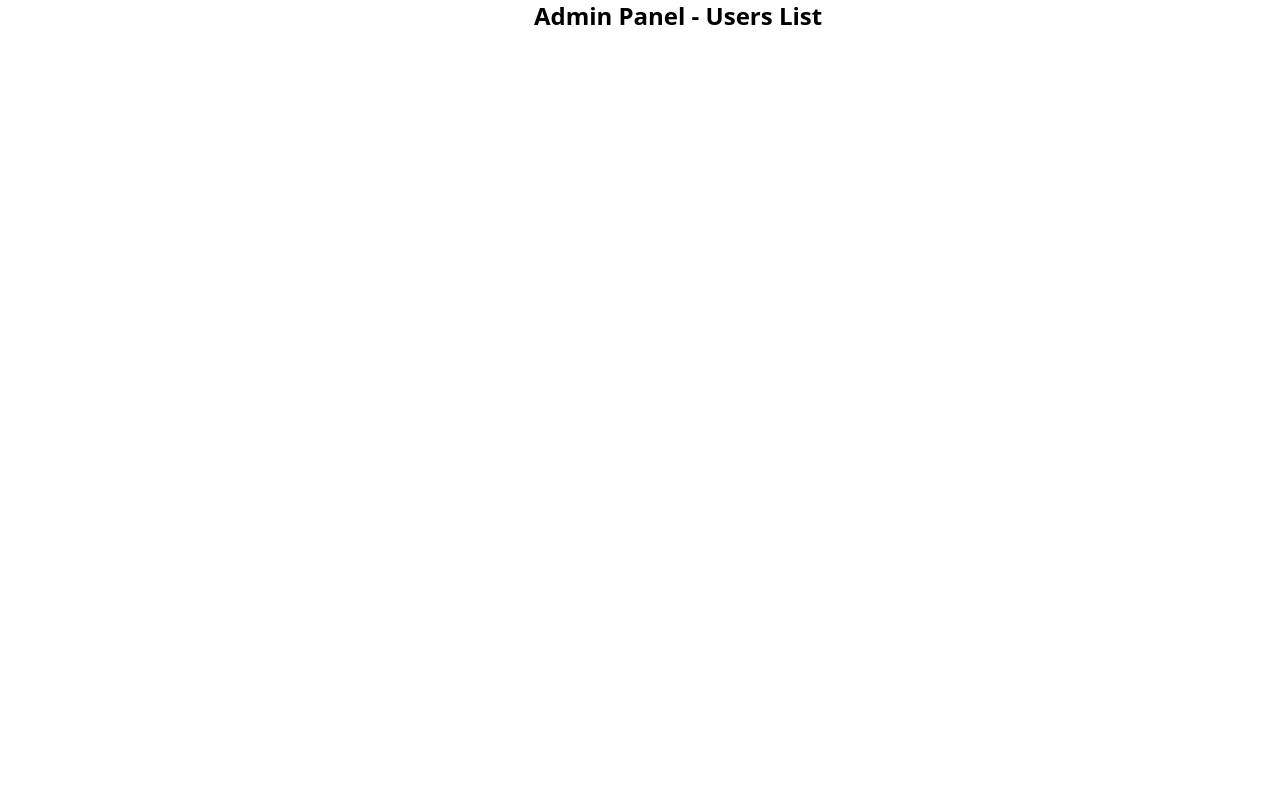
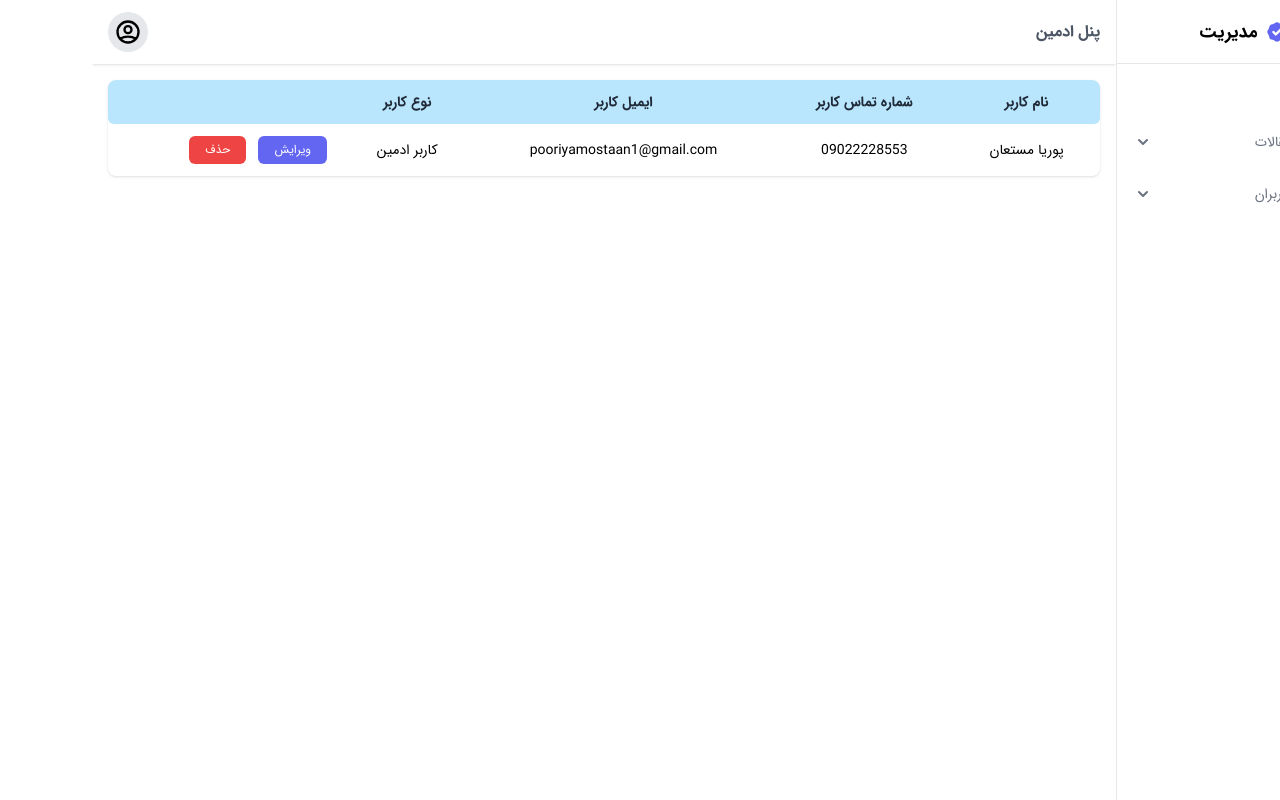
Before and after one commit to waltun/user-todo-next, a Next.js app: page /admin-panel/users in a window 1280 px wide. Built offline with nearby package versions, Linux system fonts and the light colour scheme.

Commit message:
Create users list view in admin panel

```diff
--- a/components/layout/admin/sidebar.js
+++ b/components/layout/admin/sidebar.js
@@ -4,6 +4,7 @@ import {
   NewspaperIcon,
   ChevronDownIcon,
   ChevronUpIcon,
+  UserIcon,
 } from "@heroicons/react/solid";
 import Link from "next/link";
 import { useState } from "react";
@@ -41,7 +42,7 @@ const Sidebar = () => {
           </Link>
         </div>
 
-        <div>
+        <div className="p-2 space-y-1">
           <div
             className="flex items-center text-gray-500 p-2 hover:bg-gray-100 rounded-md hover:text-black cursor-pointer"
             onClick={handleDropdown}
@@ -73,6 +74,39 @@ const Sidebar = () => {
             </div>
           ) : null}
         </div>
+
+        <div className="p-2 space-y-1">
+          <div
+            className="flex items-center text-gray-500 p-2 hover:bg-gray-100 rounded-md hover:text-black cursor-pointer"
+            onClick={handleDropdown}
+          >
+            <div>
+              <UserIcon className="w-5 h-5 text-yellow-400" />
+            </div>
+            <div className="flex justify-between w-full items-center">
+              <span className="text-sm px-2">بخش کاربران</span>
+              {dropDown ? (
+                <ChevronUpIcon className="h-5 w-5" />
+              ) : (
+                <ChevronDownIcon className="h-5 w-5" />
+              )}
+            </div>
+          </div>
+          {dropDown ? (
+            <div className="mt-1 bg-gray-50 rounded-md p-2">
+              <Link href="/admin-panel/users">
+                <a className="block text-sm text-gray-600 py-2 px-4 hover:bg-gray-100 hover:text-black rounded-md">
+                  مدیریت کاربران
+                </a>
+              </Link>
+              <Link href="/admin-panel/users/create">
+                <a className="block text-sm text-gray-600 py-2 px-4 hover:bg-gray-100 hover:text-black rounded-md">
+                  ایجاد کاربر جدید
+                </a>
+              </Link>
+            </div>
+          ) : null}
+        </div>
       </aside>
     </div>
   );
--- a/pages/admin-panel/users/index.js
+++ b/pages/admin-panel/users/index.js
@@ -1,7 +1,61 @@
-export default function Home() {
-    return (
-      <div className="flex justify-center">
-        <p className="text-2xl font-bold">Admin Panel - Users List</p>
-      </div>
-    );
-  }
+import AdminLayout from "../../../components/layout/admin";
+
+const Users = () => {
+  return (
+    <div className="bg-white shadow overflow-x-auto rounded-lg hidden md:block">
+      <table className="min-w-full">
+        <thead>
+          <tr className="bg-sky-200">
+            <th className="px-4 py-3 text-sm font-bold text-gray-800 text-center rounded-r-md">
+              نام کاربر
+            </th>
+            <th className="px-4 py-3 text-sm font-bold text-gray-800 text-center">
+              شماره تماس کاربر
+            </th>
+            <th className="px-4 py-3 text-sm font-bold text-gray-800 text-center">
+              ایمیل کاربر
+            </th>
+            <th className="px-4 py-3 text-sm font-bold text-gray-800 text-center">
+              نوع کاربر
+            </th>
+            <th scope="col" className="relative px-4 py-3 rounded-l-md">
+              <span className="sr-only">اقدامات</span>
+            </th>
+          </tr>
+        </thead>
+        <tbody>
+          <tr>
+            <td className="px-4 py-3 whitespace-nowrap">
+              <p className="text-sm text-black text-center">پوریا مستعان</p>
+            </td>
+            <td className="px-4 py-3 whitespace-nowrap">
+              <p className="text-sm text-black text-center">09022228553</p>
+            </td>
+            <td className="px-4 py-3 whitespace-nowrap">
+              <p className="text-sm text-indigo-black text-center block">
+                pooriyamostaan1@gmail.com
+              </p>
+            </td>
+            <td className="px-4 py-3 whitespace-nowrap">
+              <p className="text-sm text-black text-center">کاربر ادمین</p>
+            </td>
+            <td className="px-4 py-3 space-x-3 space-x-reverse whitespace-nowrap">
+              <button className="px-4 py-1.5 text-xs bg-indigo-500 hover:bg-indigo-600 rounded-md text-white">
+                ویرایش
+              </button>
+              <button className="px-4 py-1.5 text-xs bg-red-500 hover:bg-red-600 rounded-md text-white">
+                حذف
+              </button>
+            </td>
+          </tr>
+        </tbody>
+      </table>
+    </div>
+  );
+};
+
+Users.getLayout = (page) => {
+  return <AdminLayout>{page}</AdminLayout>;
+};
+
+export default Users;
```
